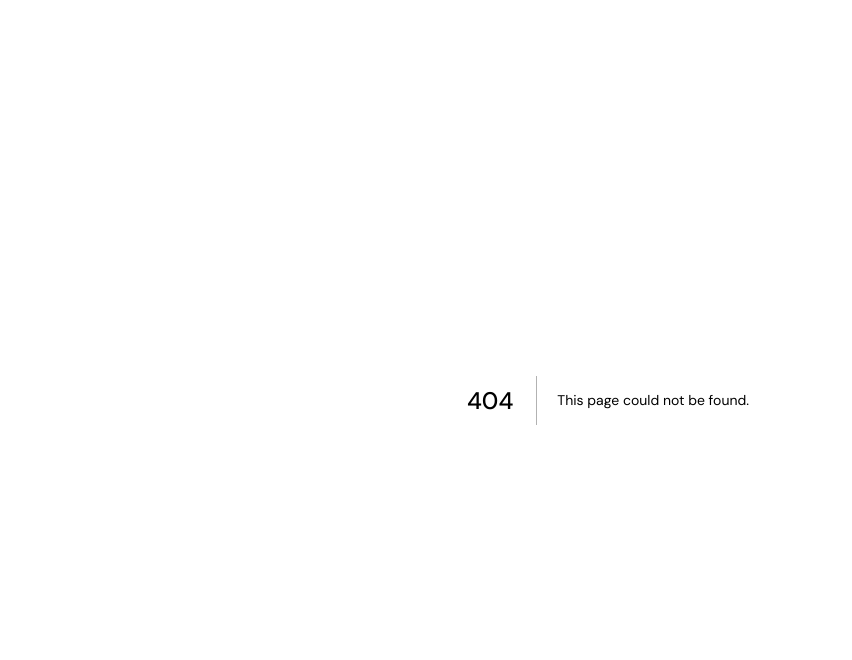
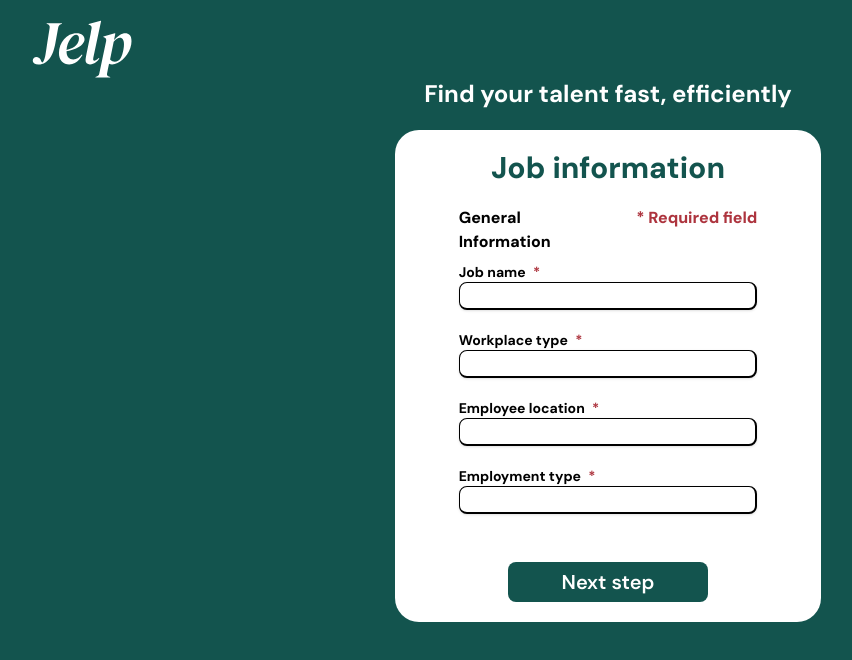
Before and after one commit to casius13594/se-job, a Next.js app: page /postjob in a window 1280 px wide. Before the commit this address had no page. Shown: the top 660 px of the page, without its empty margins (32-884 px from the left). Built offline with nearby package versions, Linux system fonts and the light colour scheme.

Commit message:
UI post job page 1

```diff
--- /dev/null
+++ b/src/app/(content)/postjob/page.tsx
@@ -0,0 +1,78 @@
+"use client";
+
+import Image from "next/image";
+import Link from "next/link";
+import { useState, useEffect } from "react";
+
+export default function PostJob() {
+  const [error, setError] = useState<string | null>(null);
+
+  const handleSubmit = async (event: React.FormEvent) => {};
+
+  return (
+    <div className="w-full flex flex-col items-center min-h-screen bg-[#13544E]">
+      <Link href="/" className="flex place-self-start ml-16 mt-5">
+        <Image
+          src="/logo_white.svg"
+          alt="Jelp logo"
+          width="100"
+          height="100"
+          className="object-contain"
+        />
+      </Link>
+      <div className="flex flex-col items-center justify-self-start w-1/3">
+        <h1 className="mb-5 text-2xl font-bold text-white cursor-default">
+          Find your talent fast, efficiently
+        </h1>
+
+        <form
+          className="w-full text-xl text-black font-semibold flex flex-col bg-white rounded-3xl px-16 py-5"
+          onSubmit={(event) => handleSubmit(event)}
+        >
+          <h1 className="place-self-center text-[#13544E] pb-3 font-extrabold text-3xl">
+            Job information
+          </h1>
+          <div className="grid grid-cols-2 text-base my-2 font-extrabold">
+            <text>General Information</text>
+            <text className="justify-self-end text-red">* Required field</text>
+          </div>
+
+          <div className="items-center mb-5 text-sm font-bold">
+            <text>
+              Job name <span className="text-red ml-1">*</span>
+            </text>
+            <input className="w-full h-7 border-black border border-r-2 border-b-2 rounded-lg shadow"></input>
+          </div>
+
+          <div className="items-center mb-5 text-sm font-bold">
+            <text>
+              Workplace type <span className="text-red ml-1">*</span>
+            </text>
+            <input className="w-full h-7 border-black border border-r-2 border-b-2 rounded-lg shadow"></input>
+          </div>
+
+          <div className="items-center mb-5 text-sm font-bold">
+            <text>
+              Employee location <span className="text-red ml-1">*</span>
+            </text>
+            <input className="w-full h-7 border-black border border-r-2 border-b-2 rounded-lg shadow"></input>
+          </div>
+
+          <div className="items-center mb-5 text-sm font-bold">
+            <text>
+              Employment type <span className="text-red ml-1">*</span>
+            </text>
+            <input className="w-full h-7 border-black border border-r-2 border-b-2 rounded-lg shadow"></input>
+          </div>
+
+          <button
+            type="submit"
+            className="w-2/3 h-10 px-6 mt-7 text-xl place-self-center font-dmsans text-white bg-[#13544E] rounded-lg focus:shadow-outline"
+          >
+            Next step
+          </button>
+        </form>
+      </div>
+    </div>
+  );
+}
```
Also changed, not shown: public/logo_white.svg (added).
